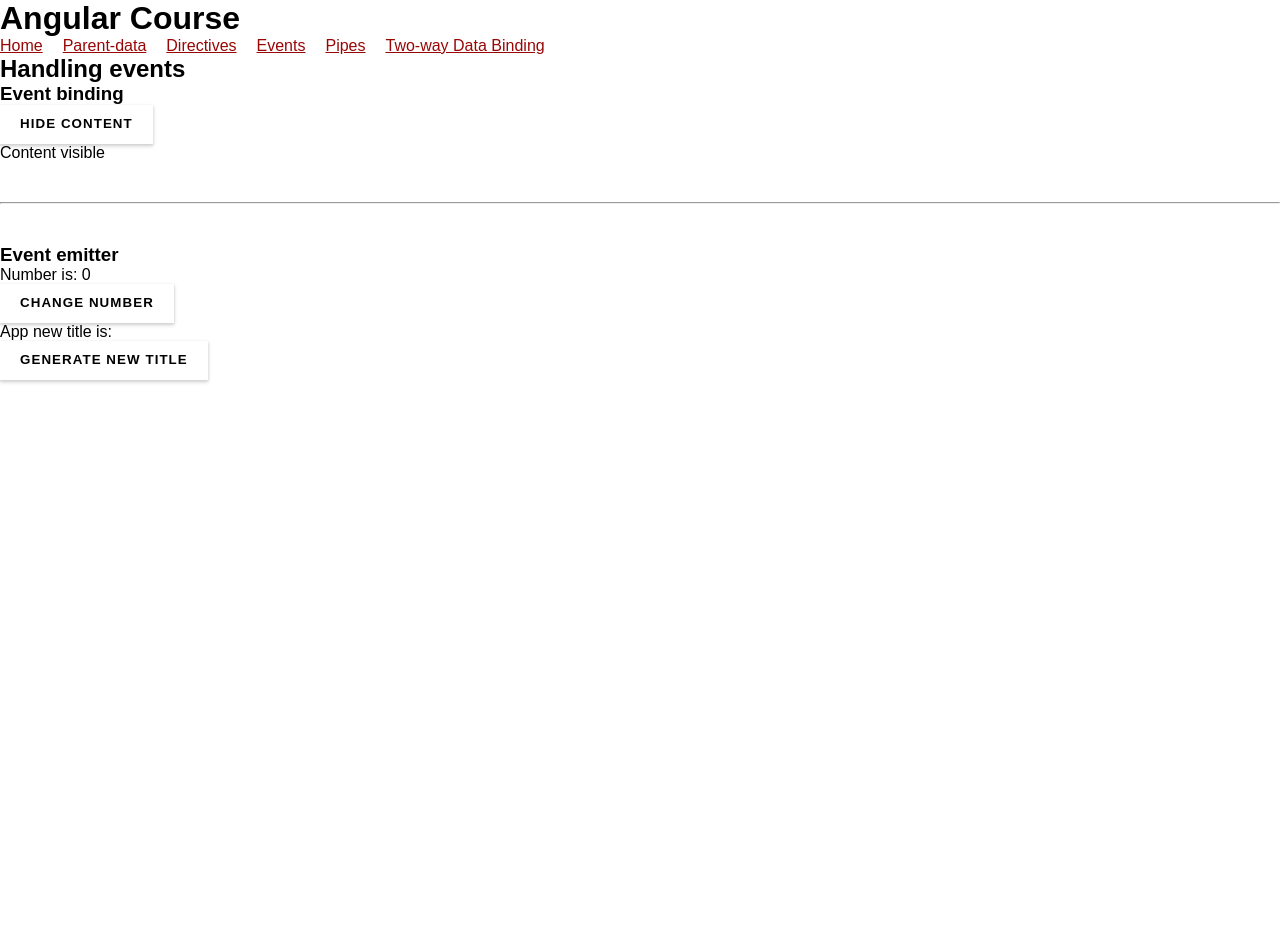
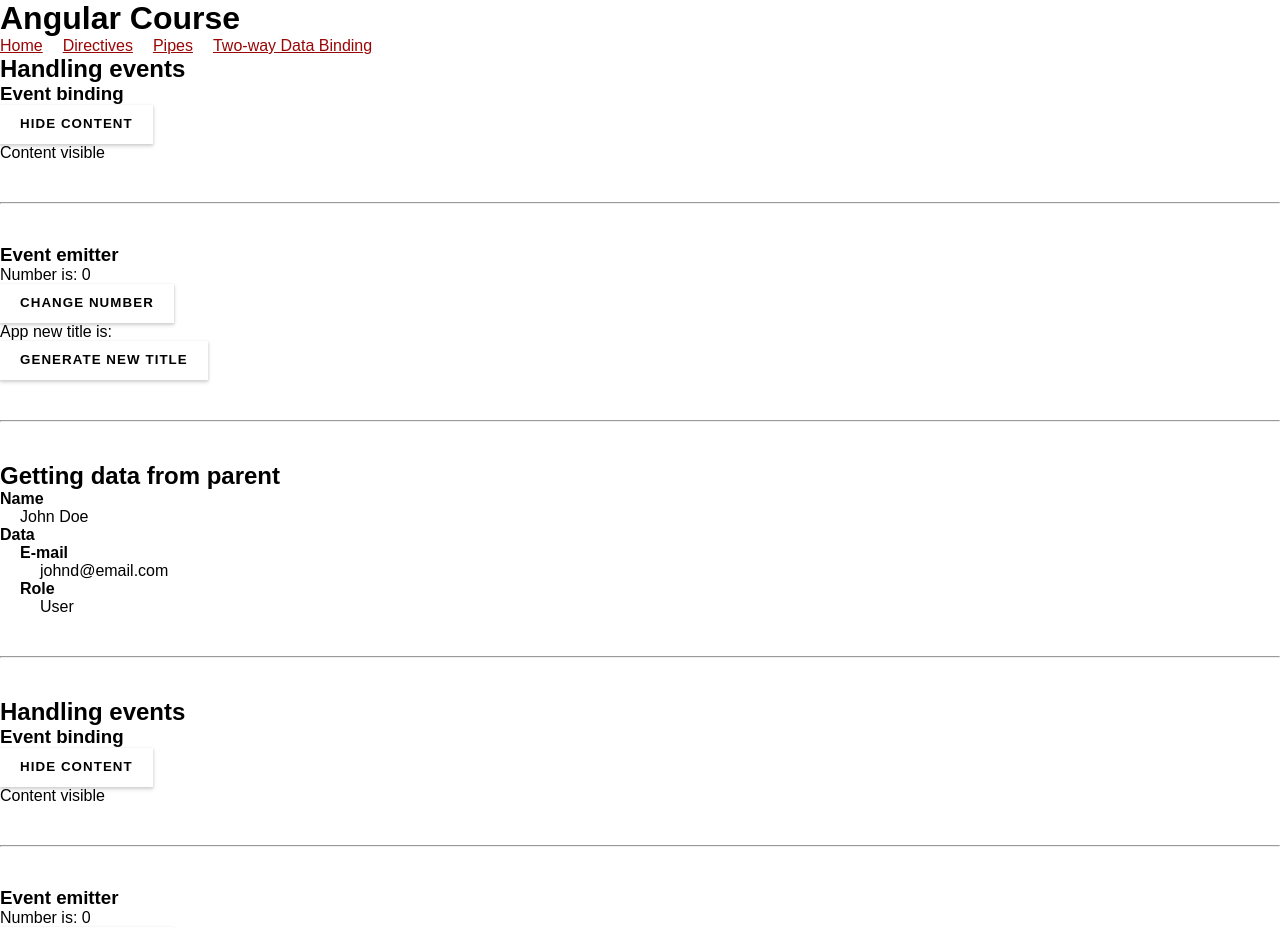
Before and after one commit to sergiofvs/angular-course, an Angular app: page /events in a window 1280 px wide. Shown: the top 928 px of the page. Before the commit the page ends 880 px from the top, so only its background shows below. Built offline with nearby package versions, Linux system fonts and the light colour scheme.

Commit message:
Show parent-data and events components in home
This is a small fix to show app data in children components.
After implmenting routing module, data inherited from parent components stopped working.

```diff
--- a/src/app/app.component.html
+++ b/src/app/app.component.html
@@ -1,10 +1,12 @@
 <h1>{{ title }}</h1>
 <nav>
   <a routerLink="/">Home</a>
-  <a routerLink="/parent-data">Parent-data</a>
   <a routerLink="/directives">Directives</a>
-  <a routerLink="/events">Events</a>
   <a routerLink="/pipes">Pipes</a>
   <a routerLink="/two-way-binding">Two-way Data Binding</a>
 </nav>
 <router-outlet></router-outlet>
+<hr>
+<app-parent-data [name]="user_name" [data]="user_data"></app-parent-data>
+<hr>
+<app-events [app_title]="title" (changeAppTitle)="onChangeAppTitle()"></app-events>
```
